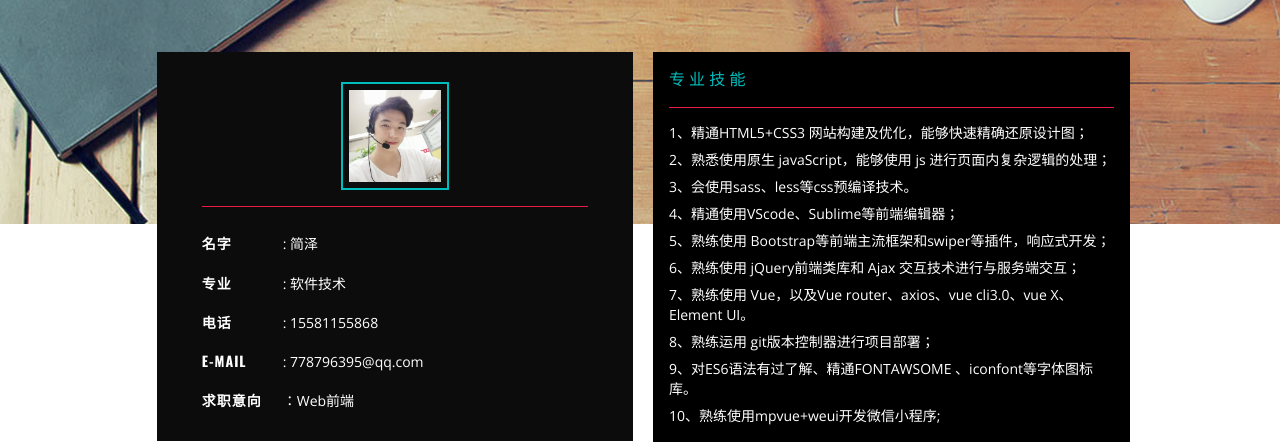
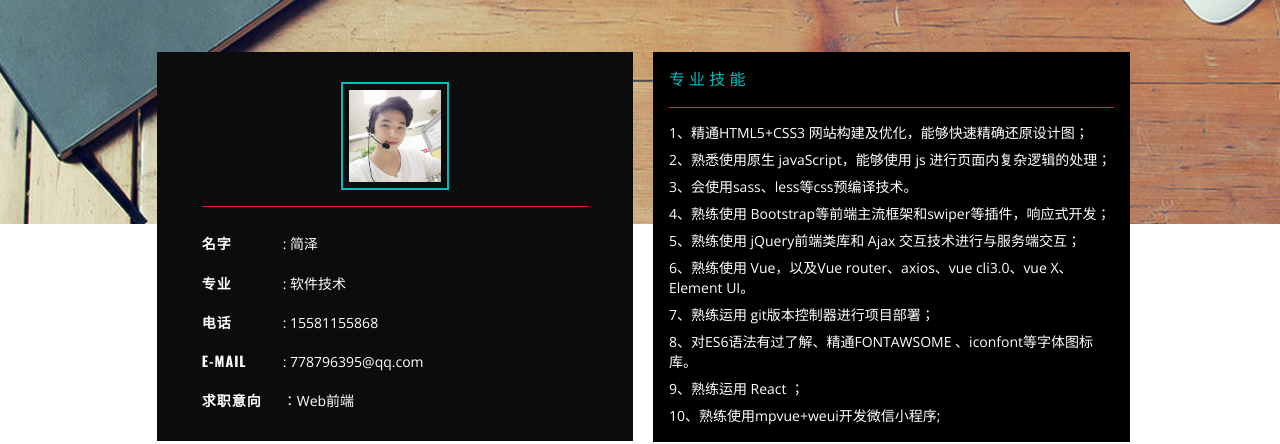
Before and after one commit to xxooiooxx/xxooiooxx.github.io, a plain HTML site: page index.html in a window 1280 px wide. Shown: the part 380-824 px from the top of the page. Drawn offline with nearby package versions, Linux system fonts and the light colour scheme.

Commit message:
Update index.html

```diff
--- a/index.html
+++ b/index.html
@@ -142,12 +142,13 @@
 						<li>1、精通HTML5+CSS3 网站构建及优化，能够快速精确还原设计图；</li>
 						<li>2、熟悉使用原生 javaScript，能够使用 js 进行页面内复杂逻辑的处理；</li>
 						<li>3、会使用sass、less等css预编译技术。</li>
-						<li>4、精通使用VScode、Sublime等前端编辑器；</li>
-						<li>5、熟练使用 Bootstrap等前端主流框架和swiper等插件，响应式开发；</li>
-						<li>6、熟练使用 jQuery前端类库和 Ajax 交互技术进行与服务端交互；</li>
-						<li>7、熟练使用 Vue，以及Vue router、axios、vue cli3.0、vue X、Element UI。</li>
-						<li>8、熟练运用 git版本控制器进行项目部署；</li>
-						<li>9、对ES6语法有过了解、精通FONTAWSOME 、iconfont等字体图标库。</li>
+
+						<li>4、熟练使用 Bootstrap等前端主流框架和swiper等插件，响应式开发；</li>
+						<li>5、熟练使用 jQuery前端类库和 Ajax 交互技术进行与服务端交互；</li>
+						<li>6、熟练使用 Vue，以及Vue router、axios、vue cli3.0、vue X、Element UI。</li>
+						<li>7、熟练运用 git版本控制器进行项目部署；</li>
+						<li>8、对ES6语法有过了解、精通FONTAWSOME 、iconfont等字体图标库。</li>
+						<li>9、熟练运用 React ；</li>
 						<li>10、熟练使用mpvue+weui开发微信小程序;</li>
 					</ul>
 
```
